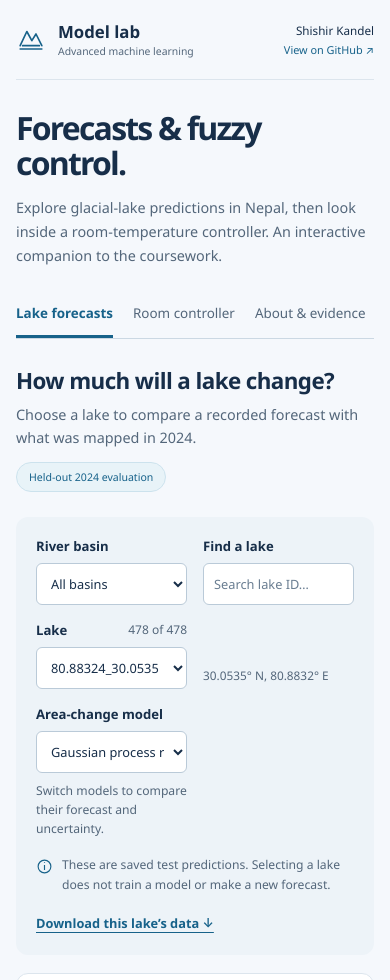
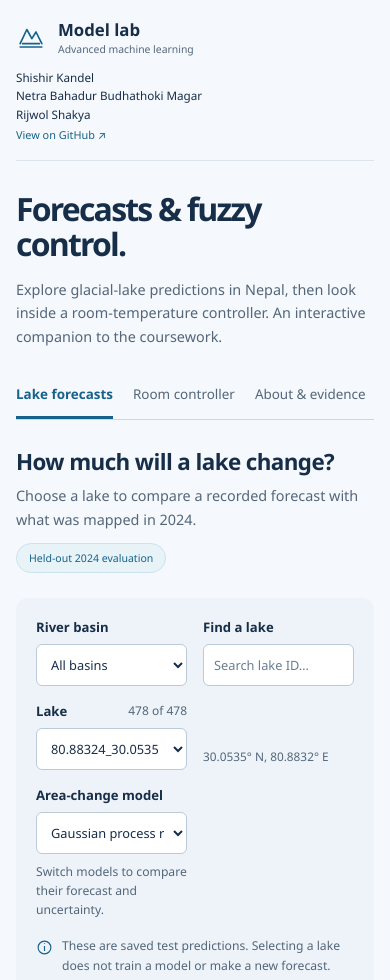
Before and after one commit to ShishirKandel/model-optimization-uncertainty-lab, a website with bundled scripts: page index.html in a window 390 px wide. Shown: the top 980 px of the page. Built offline with nearby package versions, Linux system fonts and the light colour scheme.

Commit message:
fix: credit all authors in header and footer

```diff
--- a/css/styles.css
+++ b/css/styles.css
@@ -1121,3 +1121,27 @@ footer {
   font-size: 0.9rem;
   color: var(--ink);
 }
+
+.author-names {
+  display: grid;
+  gap: 2px;
+  line-height: 1.4;
+}
+.footer-authors {
+  display: flex;
+  flex-wrap: wrap;
+  gap: 5px 18px;
+  line-height: 1.6;
+}
+@media (max-width: 600px) {
+  .site-header {
+    height: auto;
+    padding: 18px 0;
+    flex-direction: column;
+    align-items: flex-start;
+    gap: 14px;
+  }
+  .author {
+    text-align: left;
+  }
+}
--- a/index.html
+++ b/index.html
@@ -27,8 +27,11 @@
         ></a
       >
       <div class="author">
-        <span>Shishir Kandel</span
-        ><a
+        <div class="author-names">
+          <span>Shishir Kandel</span><span>Netra Bahadur Budhathoki Magar</span
+          ><span>Rijwol Shakya</span>
+        </div>
+        <a
           href="https://github.com/ShishirKandel/model-optimization-uncertainty-lab"
           target="_blank"
           rel="noopener"
@@ -609,8 +612,11 @@
       </section>
     </main>
     <footer>
-      <span>Shishir Kandel · Advanced Machine Learning</span
-      ><span>Research results, with their uncertainty.</span>
+      <div class="footer-authors">
+        <span>Shishir Kandel</span><span>Netra Bahadur Budhathoki Magar</span
+        ><span>Rijwol Shakya</span>
+      </div>
+      <span>Research results, with their uncertainty.</span>
     </footer>
     <noscript
       ><p class="error-message">
```
